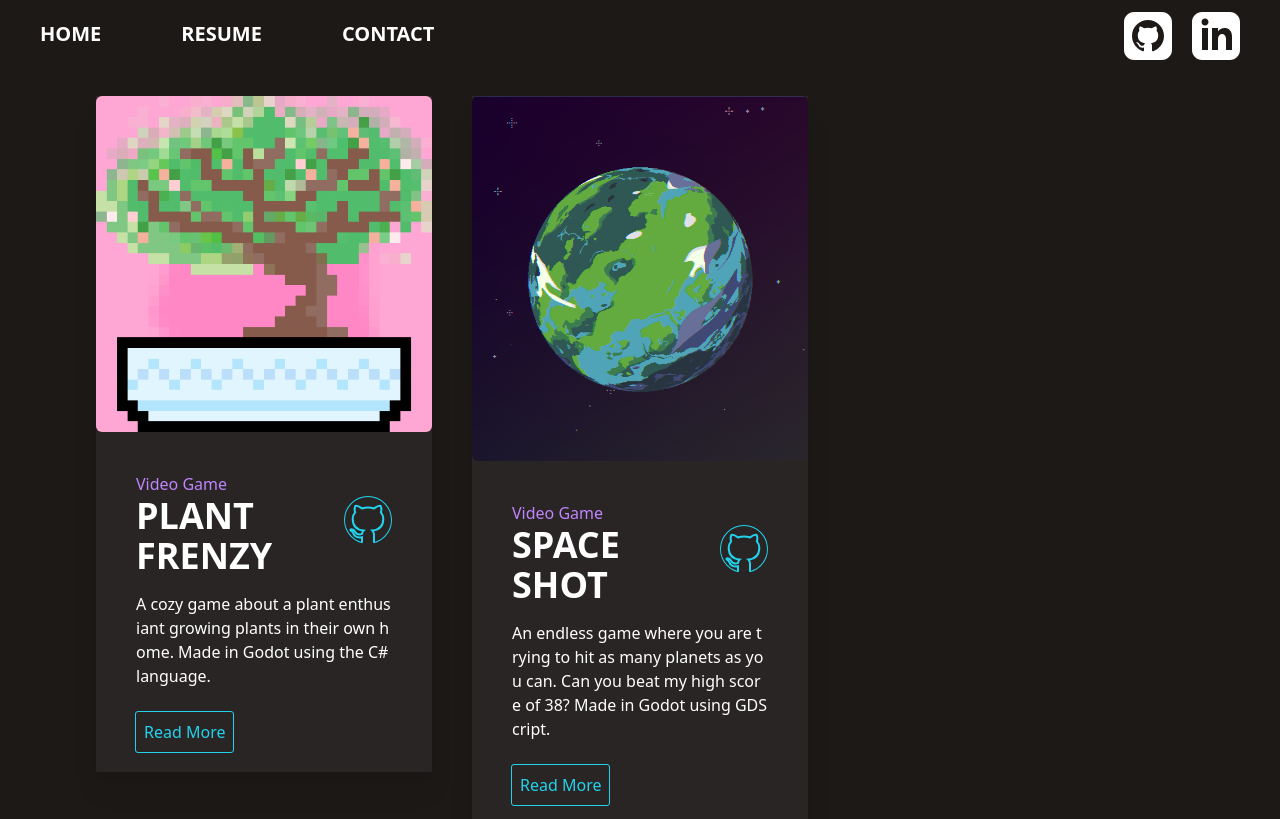
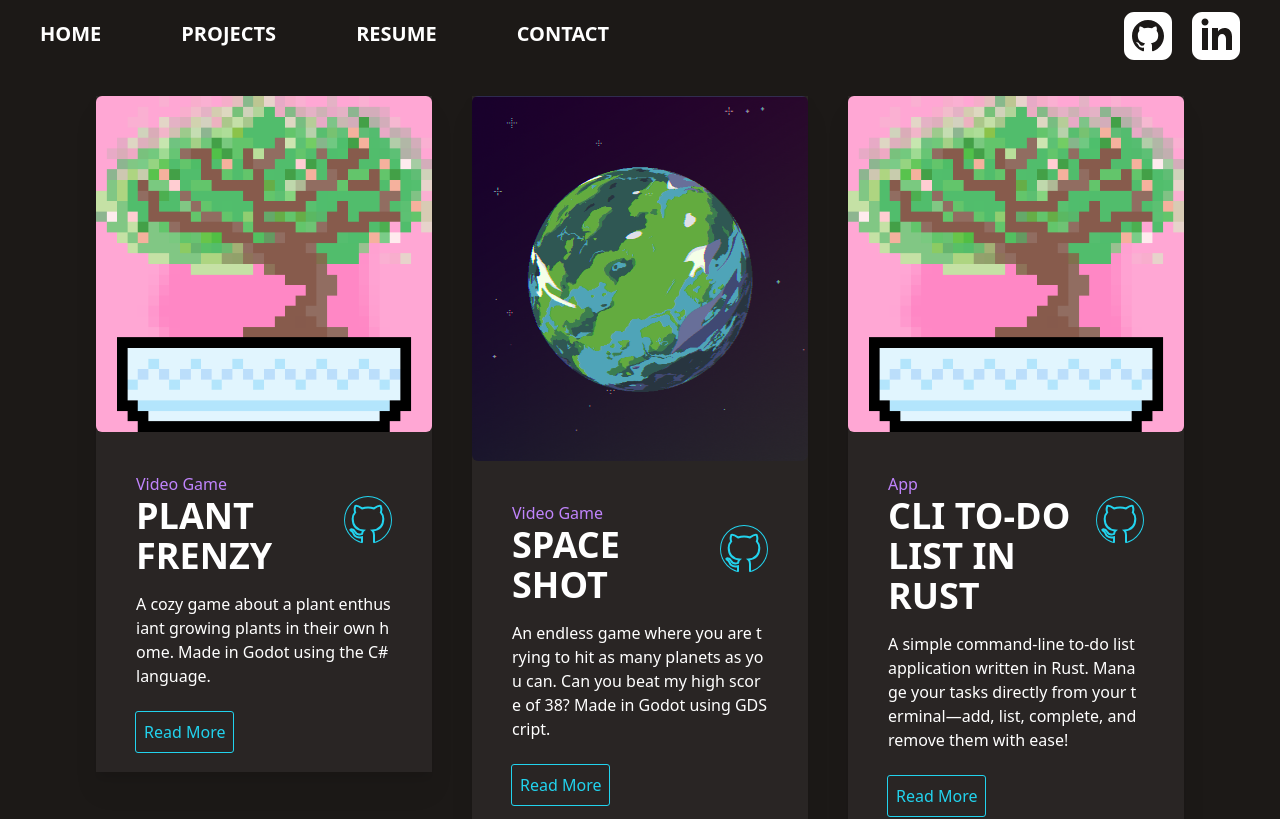
Before and after one commit to Niall-Sharma/programming-portfolio, a Next.js app: page /projects in a window 1280 px wide. Shown: the top 819 px of the page. Built offline with nearby package versions, Linux system fonts and the light colour scheme; what tailwindcss-animated would draw is missing.

Commit message:
added projects view back into site with rust-cli

```diff
--- a/src/app/components/navbar.tsx
+++ b/src/app/components/navbar.tsx
@@ -1,33 +1,57 @@
-'use client'
+"use client";
 import Link from "next/link";
 import NavButton from "./navbutton";
 import { useRef } from "react";
 // import resumePDF from "";
 export default function Navbar() {
-    return(
+    return (
         <>
             <nav className="relative md:absolute top-0 flex flex-wrap py-3 bg-transperant min-w-full">
                 <ul className="flex flex-col lg:flex-row">
                     <NavButton pageLink="/" pageName="Home" />
-                        <NavButton pageLink="https://jae8t2r0llnag3wm.public.blob.vercel-storage.com/Niall%20Resume%2025-09-04.pdf" target="_blank" pageName="Resume" />
+                    <NavButton pageLink="/projects" pageName="Projects" />
+                    <NavButton
+                        pageLink="https://jae8t2r0llnag3wm.public.blob.vercel-storage.com/Niall%20Resume%2025-09-04.pdf"
+                        target="_blank"
+                        pageName="Resume"
+                    />
                     <NavButton pageLink="/contact" pageName="Contact" />
                 </ul>
                 <ul className="flex end-0 items-center ml-auto mr-10 flex-row">
                     <li>
-                            <Link href={"https://github.com/Niall-Sharma"} target="_BLANK" className="flex hover:opacity-50 hover:ease-in transition-opacity invert mr-5">
-                                <svg xmlns="http://www.w3.org/2000/svg" width="48" height="48" viewBox="0 0 24 24"><path d="M19 0h-14c-2.761 0-5 2.239-5 5v14c0 2.761 2.239 5 5 5h14c2.762 0 5-2.239 5-5v-14c0-2.761-2.238-5-5-5zm-4.466 19.59c-.405.078-.534-.171-.534-.384v-2.195c0-.747-.262-1.233-.55-1.481 1.782-.198 3.654-.875 3.654-3.947 0-.874-.312-1.588-.823-2.147.082-.202.356-1.016-.079-2.117 0 0-.671-.215-2.198.82-.64-.18-1.324-.267-2.004-.271-.68.003-1.364.091-2.003.269-1.528-1.035-2.2-.82-2.2-.82-.434 1.102-.16 1.915-.077 2.118-.512.56-.824 1.273-.824 2.147 0 3.064 1.867 3.751 3.645 3.954-.229.2-.436.552-.508 1.07-.457.204-1.614.557-2.328-.666 0 0-.423-.768-1.227-.825 0 0-.78-.01-.055.487 0 0 .525.246.889 1.17 0 0 .463 1.428 2.688.944v1.489c0 .211-.129.459-.528.385-3.18-1.057-5.472-4.056-5.472-7.59 0-4.419 3.582-8 8-8s8 3.581 8 8c0 3.533-2.289 6.531-5.466 7.59z"/></svg>
+                        <Link
+                            href={"https://github.com/Niall-Sharma"}
+                            target="_BLANK"
+                            className="flex hover:opacity-50 hover:ease-in transition-opacity invert mr-5"
+                        >
+                            <svg
+                                xmlns="http://www.w3.org/2000/svg"
+                                width="48"
+                                height="48"
+                                viewBox="0 0 24 24"
+                            >
+                                <path d="M19 0h-14c-2.761 0-5 2.239-5 5v14c0 2.761 2.239 5 5 5h14c2.762 0 5-2.239 5-5v-14c0-2.761-2.238-5-5-5zm-4.466 19.59c-.405.078-.534-.171-.534-.384v-2.195c0-.747-.262-1.233-.55-1.481 1.782-.198 3.654-.875 3.654-3.947 0-.874-.312-1.588-.823-2.147.082-.202.356-1.016-.079-2.117 0 0-.671-.215-2.198.82-.64-.18-1.324-.267-2.004-.271-.68.003-1.364.091-2.003.269-1.528-1.035-2.2-.82-2.2-.82-.434 1.102-.16 1.915-.077 2.118-.512.56-.824 1.273-.824 2.147 0 3.064 1.867 3.751 3.645 3.954-.229.2-.436.552-.508 1.07-.457.204-1.614.557-2.328-.666 0 0-.423-.768-1.227-.825 0 0-.78-.01-.055.487 0 0 .525.246.889 1.17 0 0 .463 1.428 2.688.944v1.489c0 .211-.129.459-.528.385-3.18-1.057-5.472-4.056-5.472-7.59 0-4.419 3.582-8 8-8s8 3.581 8 8c0 3.533-2.289 6.531-5.466 7.59z" />
+                            </svg>
                         </Link>
                     </li>
                     <li>
-                            <Link href={"https://www.linkedin.com/in/niall-sharma-8a28a72bb"} target="_BLANK">
-                                <svg className="flex invert hover:opacity-50 hover:ease-in transition-opacity" xmlns="http://www.w3.org/2000/svg" width="48" height="48" viewBox="0 0 24 24"><path d="M19 0h-14c-2.761 0-5 2.239-5 5v14c0 2.761 2.239 5 5 5h14c2.762 0 5-2.239 5-5v-14c0-2.761-2.238-5-5-5zm-11 19h-3v-11h3v11zm-1.5-12.268c-.966 0-1.75-.79-1.75-1.764s.784-1.764 1.75-1.764 1.75.79 1.75 1.764-.783 1.764-1.75 1.764zm13.5 12.268h-3v-5.604c0-3.368-4-3.113-4 0v5.604h-3v-11h3v1.765c1.396-2.586 7-2.777 7 2.476v6.759z"/></svg>
+                        <Link
+                            href={"https://www.linkedin.com/in/niall-sharma-8a28a72bb"}
+                            target="_BLANK"
+                        >
+                            <svg
+                                className="flex invert hover:opacity-50 hover:ease-in transition-opacity"
+                                xmlns="http://www.w3.org/2000/svg"
+                                width="48"
+                                height="48"
+                                viewBox="0 0 24 24"
+                            >
+                                <path d="M19 0h-14c-2.761 0-5 2.239-5 5v14c0 2.761 2.239 5 5 5h14c2.762 0 5-2.239 5-5v-14c0-2.761-2.238-5-5-5zm-11 19h-3v-11h3v11zm-1.5-12.268c-.966 0-1.75-.79-1.75-1.764s.784-1.764 1.75-1.764 1.75.79 1.75 1.764-.783 1.764-1.75 1.764zm13.5 12.268h-3v-5.604c0-3.368-4-3.113-4 0v5.604h-3v-11h3v1.765c1.396-2.586 7-2.777 7 2.476v6.759z" />
+                            </svg>
                         </Link>
                     </li>
                 </ul>
             </nav>
-
-
-
         </>
     );
 }
--- a/src/app/projects/page.tsx
+++ b/src/app/projects/page.tsx
@@ -1,14 +1,35 @@
 import ProjectCard from "../components/projectcard";
-import dummyImage from "../../../public/dummy_1080x720_000000_a3b7e2.png"
-import PlantGameImage from "../../../public/PlantGame.png"
-import SpaceShotImage from "../../../public/SpaceShotImage.png"
+import dummyImage from "../../../public/dummy_1080x720_000000_a3b7e2.png";
+import PlantGameImage from "../../../public/PlantGame.png";
+import SpaceShotImage from "../../../public/SpaceShotImage.png";
 export default function Projects() {
     return (
         <main className="flex min-h-screen items-center justify-center md:p-24 bg-stone-900 flex-wrap">
             <div className="grid-cols-1 sm:grid-cols-2 md:grid-cols-3 gap-10 grid items-start justify-items-center align-middle">
-          <ProjectCard projecttype="Video Game" githubLink="https://github.com/Niall-Sharma/PlantGame/" pageLink="https://sirtago.itch.io/plant-frenzy" imageLink={PlantGameImage} projectName="Plant Frenzy" projectDescription="A cozy game about a plant enthusiant growing plants in their own home. Made in Godot using the C# language." />
-          <ProjectCard projecttype="Video Game" githubLink="https://github.com/Niall-Sharma/EndlessMobileGame" pageLink="https://sirtago.itch.io/spaceshot" imageLink={SpaceShotImage} projectName="Space Shot" projectDescription="An endless game where you are trying to hit as many planets as you can. Can you beat my high score of 38? Made in Godot using GDScript." />
-          {/* <ProjectCard projecttype="Research App" githubLink="https://github.com/Niall-Sharma/GMResearchGame/" pageLink="/" imageLink={dummyImage} projectName="Emotion Collection GeoGame" projectDescription="Done as part of a research project in the Game Design Major at Iowa State University. This project is a game that is meant to collect the emotional value of a place from users." /> */}
+                <ProjectCard
+                    projecttype="Video Game"
+                    githubLink="https://github.com/Niall-Sharma/PlantGame/"
+                    pageLink="https://sirtago.itch.io/plant-frenzy"
+                    imageLink={PlantGameImage}
+                    projectName="Plant Frenzy"
+                    projectDescription="A cozy game about a plant enthusiant growing plants in their own home. Made in Godot using the C# language."
+                />
+                <ProjectCard
+                    projecttype="Video Game"
+                    githubLink="https://github.com/Niall-Sharma/EndlessMobileGame"
+                    pageLink="https://sirtago.itch.io/spaceshot"
+                    imageLink={SpaceShotImage}
+                    projectName="Space Shot"
+                    projectDescription="An endless game where you are trying to hit as many planets as you can. Can you beat my high score of 38? Made in Godot using GDScript."
+                />
+                <ProjectCard
+                    projecttype="App"
+                    githubLink="https://github.com/Niall-Sharma/RustCliTodo"
+                    pageLink=""
+                    imageLink={PlantGameImage}
+                    projectName="CLI To-Do List in Rust"
+                    projectDescription="A simple command-line to-do list application written in Rust. Manage your tasks directly from your terminal—add, list, complete, and remove them with ease!"
+                />
                 {/*<ProjectCard projecttype="Web App" githubLink="/" pageLink="/" imageLink={dummyImage} projectName="Test 4" projectDescription="Eiusmod ex esse dolore aute ut consectetur incididunt." /> */}
             </div>
         </main>
```
Lines whose indentation alone changed are shown as unchanged.
